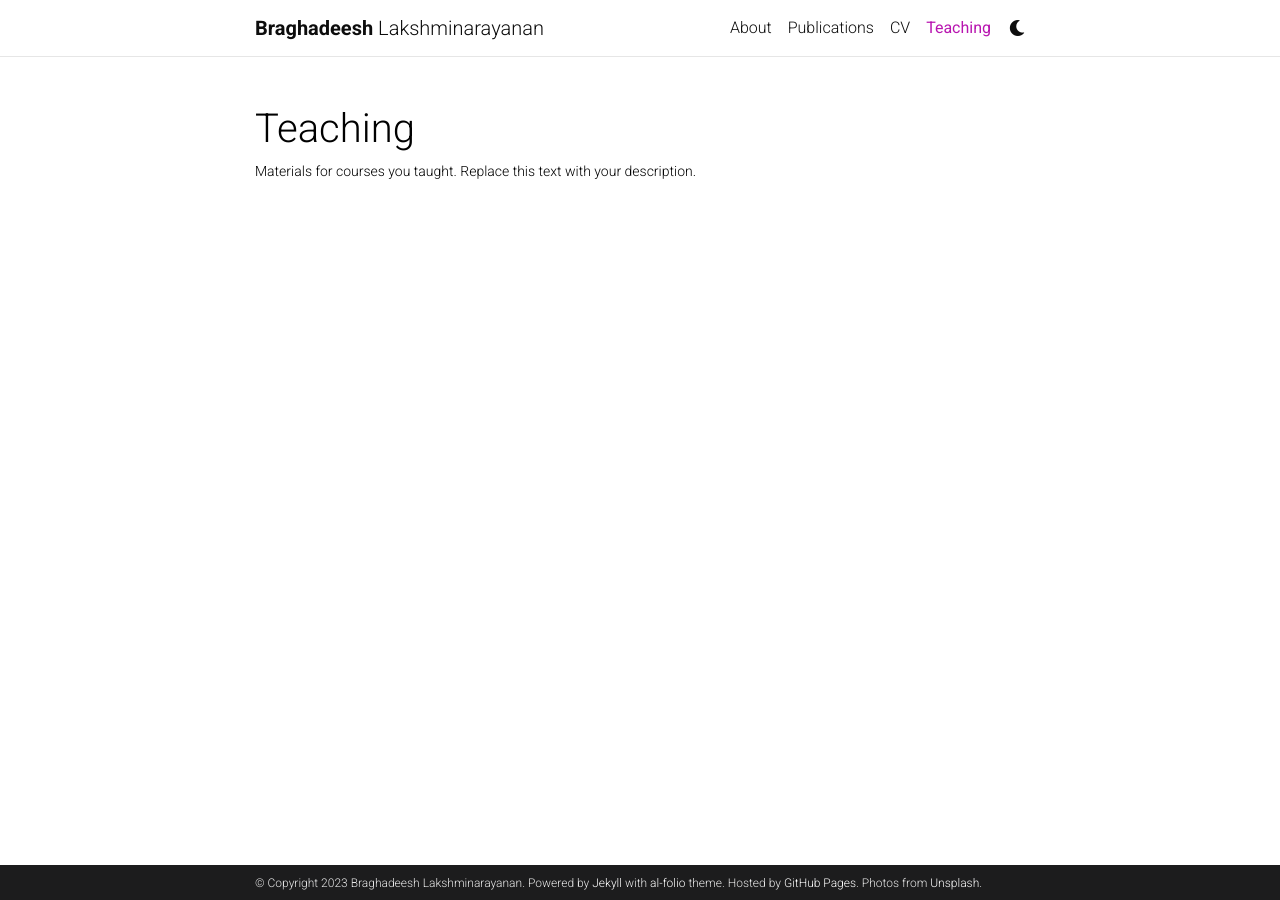
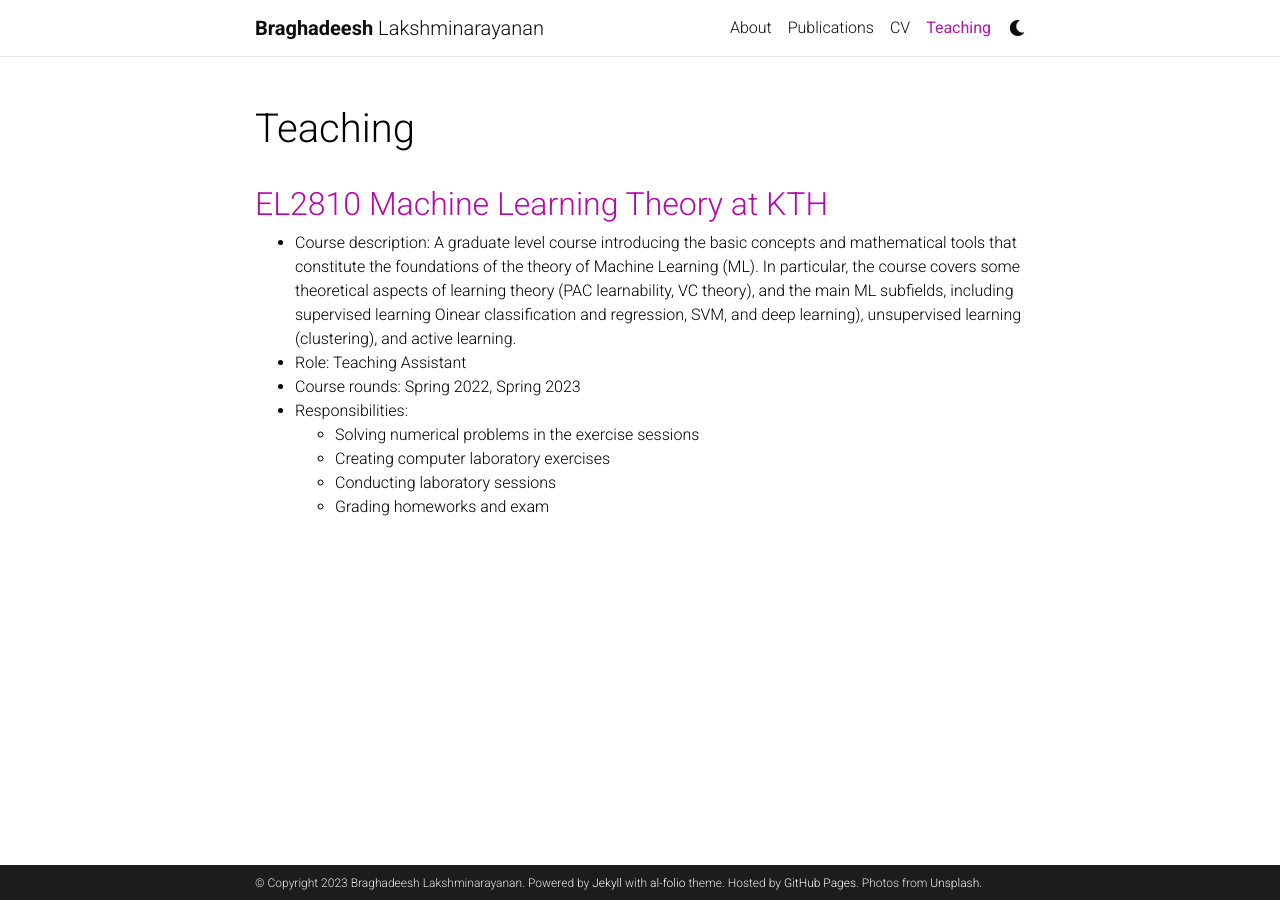
Before and after one commit to Braghadeeshln/Braghadeeshln.github.io, a Jekyll site: the page built from _pages/teaching.md, in a window 1280 px wide. Built offline with Jekyll 4.4.1, drawn with Linux system fonts in a browser that asks for light colours; comment, search, counter and statistics services are not loaded; a style sheet for code colours, icons or effects is not loaded.

Commit message:
added teaching experience

```diff
--- a/_pages/teaching.md
+++ b/_pages/teaching.md
@@ -2,7 +2,17 @@
 layout: page
 permalink: /teaching/
 title: Teaching
-description: Materials for courses you taught. Replace this text with your description.
 nav: true
 nav_order: 5
 ---
+
+
+## [EL2810 Machine Learning Theory at KTH](https://www.kth.se/student/kurser/kurs/EL2810?l=en)
+ - Course description: A graduate level course introducing the basic concepts and mathematical tools that constitute the foundations of the theory of Machine Learning (ML). In particular, the course covers some theoretical aspects of learning theory (PAC learnability, VC theory), and the main ML subfields, including supervised learning Oinear classification and regression, SVM, and deep learning), unsupervised learning (clustering), and active learning.
+ - Role: Teaching Assistant
+ - Course rounds: Spring 2022, Spring 2023
+ - Responsibilities:
+   - Solving numerical problems in the exercise sessions
+   - Creating computer laboratory exercises
+   - Conducting laboratory sessions
+   - Grading homeworks and exam
```
